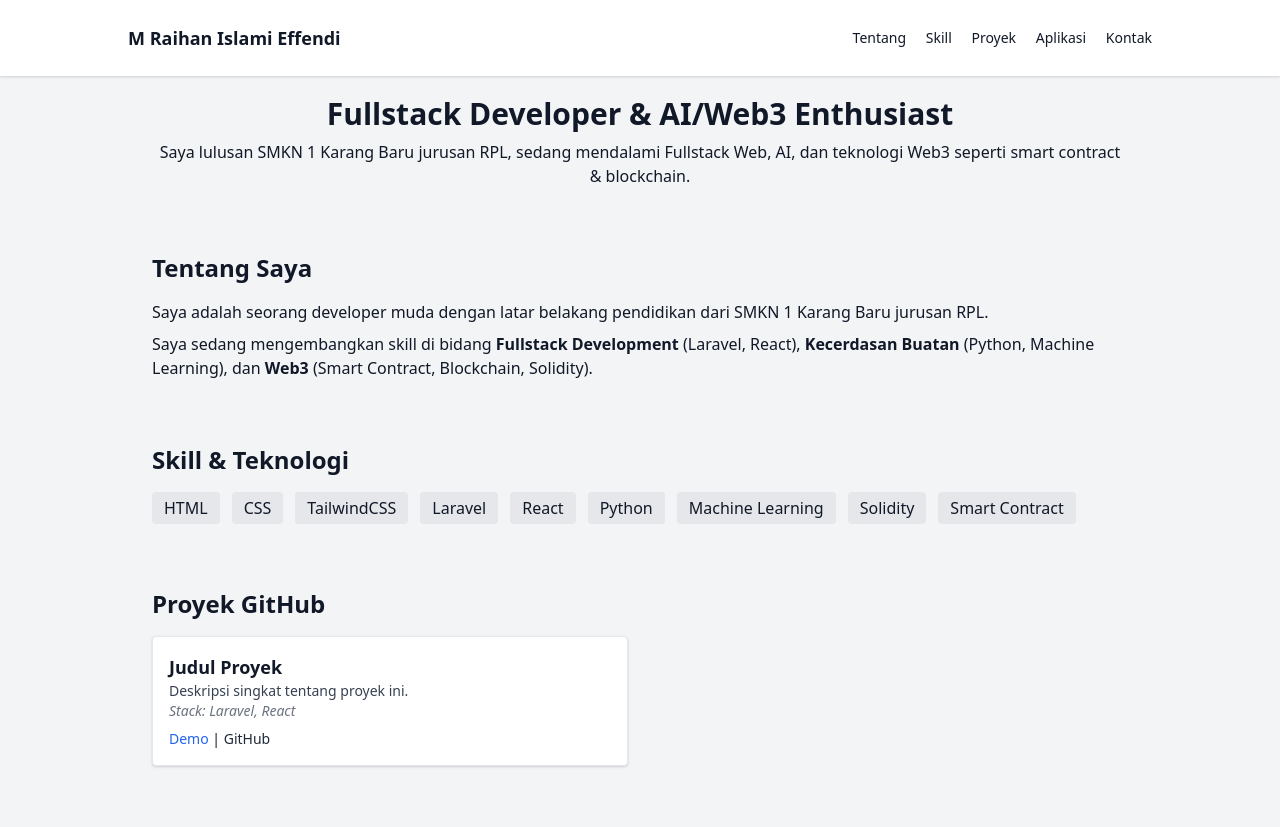
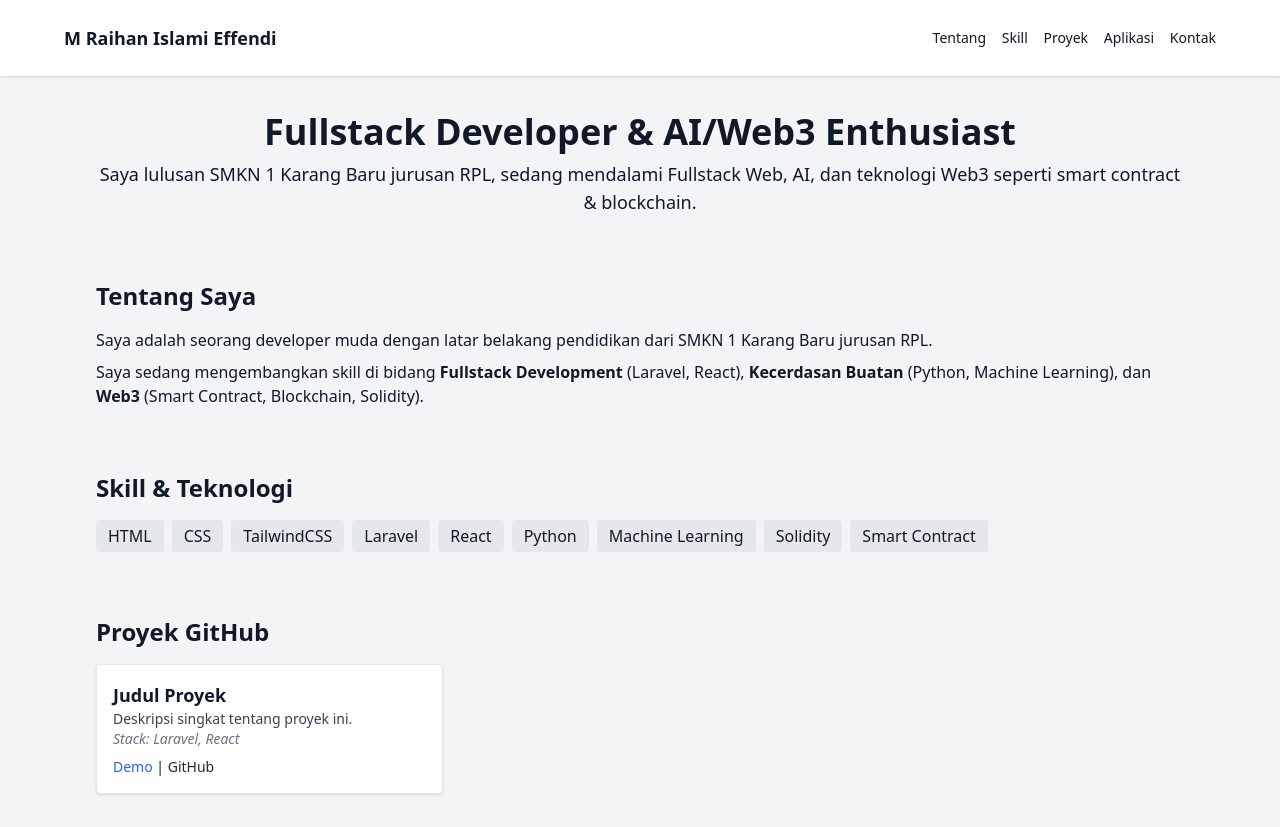
Before and after one commit to Raihan73353/Raihan73353.github, a plain HTML site: page Portofolio.html in a window 1280 px wide. Shown: the top 827 px of the page. Drawn offline with nearby package versions, Linux system fonts and the light colour scheme.

Commit message:
Update Portofolio.html

```diff
--- a/Portofolio.html
+++ b/Portofolio.html
@@ -1,15 +1,12 @@
-<!-- Portofolio.html -->
-<!DOCTYPE html>
-<html lang="id">
+<!-- Portofolio.html (Responsif Mobile & Desktop) --><!DOCTYPE html><html lang="id">
 <head>
   <meta charset="UTF-8" />
   <meta name="viewport" content="width=device-width, initial-scale=1.0" />
   <title>M Raihan Islami Effendi | Portofolio</title>
-  <link href="https://cdn.jsdelivr.net/npm/tailwindcss@2.2.19/dist/tailwind.min.css" rel="stylesheet">
+  <script src="https://cdn.tailwindcss.com"></script>
   <script>
-    // Smooth scroll
     document.addEventListener('DOMContentLoaded', () => {
-      document.querySelectorAll('a[href^=\"#\"]').forEach(anchor => {
+      document.querySelectorAll('a[href^="#"]').forEach(anchor => {
         anchor.addEventListener('click', function (e) {
           e.preventDefault();
           document.querySelector(this.getAttribute('href')).scrollIntoView({ behavior: 'smooth' });
@@ -20,10 +17,10 @@
 </head>
 <body class="bg-gray-100 text-gray-900 scroll-smooth">
   <!-- Header -->
-  <header class="p-6 bg-white shadow fixed top-0 w-full z-50">
-    <div class="max-w-5xl mx-auto flex justify-between items-center">
+  <header class="p-4 md:p-6 bg-white shadow fixed top-0 w-full z-50">
+    <div class="max-w-6xl mx-auto flex flex-col md:flex-row justify-between items-center gap-2">
       <h1 class="text-lg font-bold">M Raihan Islami Effendi</h1>
-      <nav class="space-x-4 text-sm">
+      <nav class="space-x-3 text-sm">
         <a href="#tentang" class="hover:underline">Tentang</a>
         <a href="#skill" class="hover:underline">Skill</a>
         <a href="#proyek" class="hover:underline">Proyek</a>
@@ -31,16 +28,12 @@
         <a href="#kontak" class="hover:underline">Kontak</a>
       </nav>
     </div>
-  </header>
-
-  <main class="pt-24 max-w-5xl mx-auto p-6">
+  </header>  <main class="pt-28 max-w-6xl mx-auto px-4 sm:px-6 lg:px-8">
     <!-- Hero -->
     <section class="text-center mb-16">
-      <h2 class="text-3xl font-bold mb-2">Fullstack Developer & AI/Web3 Enthusiast</h2>
-      <p>Saya lulusan SMKN 1 Karang Baru jurusan RPL, sedang mendalami Fullstack Web, AI, dan teknologi Web3 seperti smart contract & blockchain.</p>
-    </section>
-
-    <!-- Tentang -->
+      <h2 class="text-3xl md:text-4xl font-bold mb-2">Fullstack Developer & AI/Web3 Enthusiast</h2>
+      <p class="text-base md:text-lg">Saya lulusan SMKN 1 Karang Baru jurusan RPL, sedang mendalami Fullstack Web, AI, dan teknologi Web3 seperti smart contract & blockchain.</p>
+    </section><!-- Tentang -->
 <section id="tentang" class="mb-16">
   <h2 class="text-2xl font-semibold mb-4">Tentang Saya</h2>
   <p class="mb-2">Saya adalah seorang developer muda dengan latar belakang pendidikan dari SMKN 1 Karang Baru jurusan RPL.</p>
@@ -50,7 +43,7 @@
 <!-- Skill -->
 <section id="skill" class="mb-16">
   <h2 class="text-2xl font-semibold mb-4">Skill & Teknologi</h2>
-      <div class="flex flex-wrap gap-3">
+  <div class="flex flex-wrap gap-2">
     <span class="bg-gray-200 px-3 py-1 rounded">HTML</span>
     <span class="bg-gray-200 px-3 py-1 rounded">CSS</span>
     <span class="bg-gray-200 px-3 py-1 rounded">TailwindCSS</span>
@@ -66,7 +59,7 @@
 <!-- Proyek -->
 <section id="proyek" class="mb-16">
   <h2 class="text-2xl font-semibold mb-4">Proyek GitHub</h2>
-      <div class="grid grid-cols-1 md:grid-cols-2 gap-6">
+  <div class="grid grid-cols-1 md:grid-cols-2 lg:grid-cols-3 gap-6">
     <div class="p-4 border rounded shadow bg-white">
       <h3 class="text-lg font-bold">Judul Proyek</h3>
       <p class="text-sm text-gray-700">Deskripsi singkat tentang proyek ini.</p>
@@ -82,7 +75,7 @@
 <!-- Aplikasi -->
 <section id="aplikasi" class="mb-16">
   <h2 class="text-2xl font-semibold mb-4">Riwayat Aplikasi</h2>
-      <div class="space-y-4">
+  <div class="grid grid-cols-1 md:grid-cols-2 lg:grid-cols-3 gap-6">
     <div class="p-4 rounded shadow bg-white">
       <h3 class="text-lg font-semibold">Sistem Informasi Perpustakaan</h3>
       <p class="text-sm text-gray-700">Web App berbasis Laravel untuk manajemen data buku, siswa, dan peminjaman.</p>
@@ -93,7 +86,7 @@
 </section>
 
 <!-- Kontak -->
-    <section id="kontak" class="mb-8">
+<section id="kontak" class="mb-12">
   <h2 class="text-2xl font-semibold mb-4">Kontak Saya</h2>
   <ul class="space-y-2 text-sm">
     <li>Email: <a href="mailto:raihan@example.com" class="text-blue-600 hover:underline">raihan@example.com</a></li>
@@ -101,6 +94,7 @@
     <li>GitHub: <a href="https://github.com/raihan73353" class="text-blue-600 hover:underline">@raihan73353</a></li>
   </ul>
 </section>
+
   </main>
 </body>
       </html>
```
Lines whose indentation alone changed are shown as unchanged.
